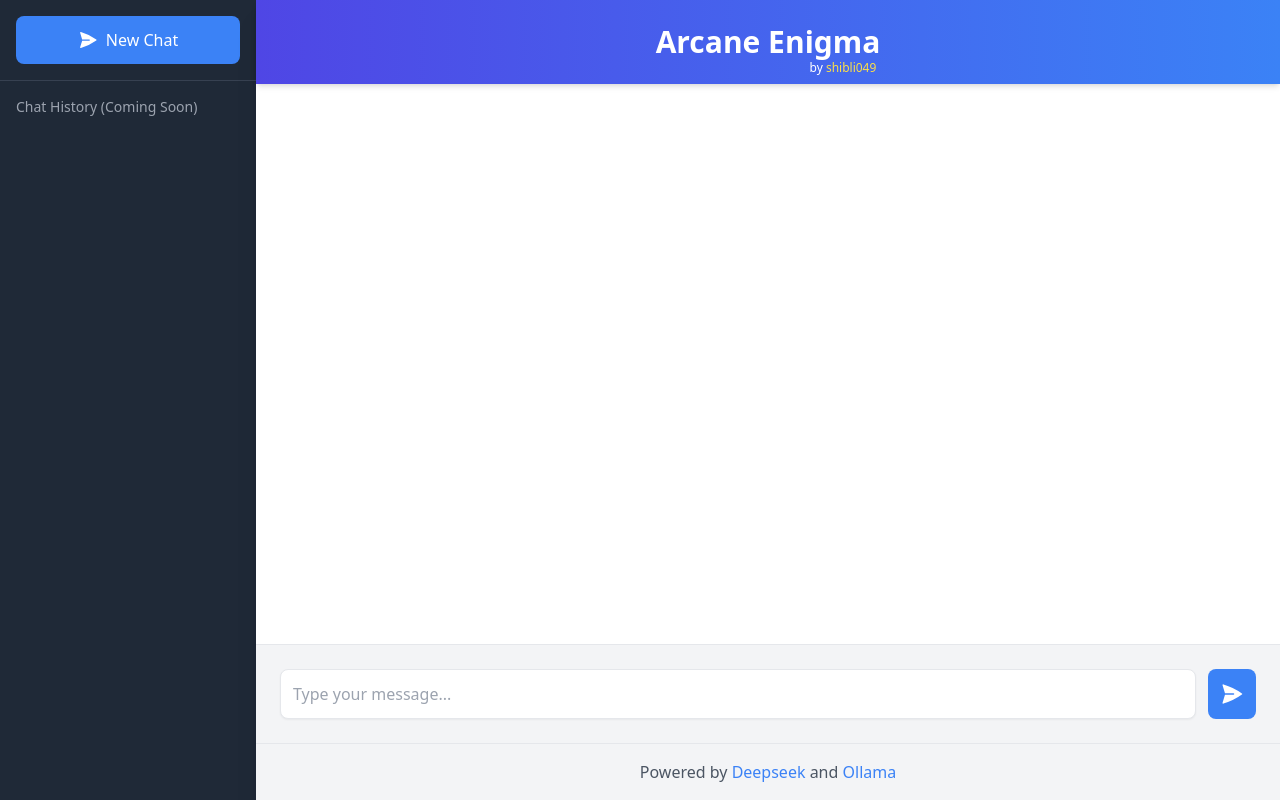
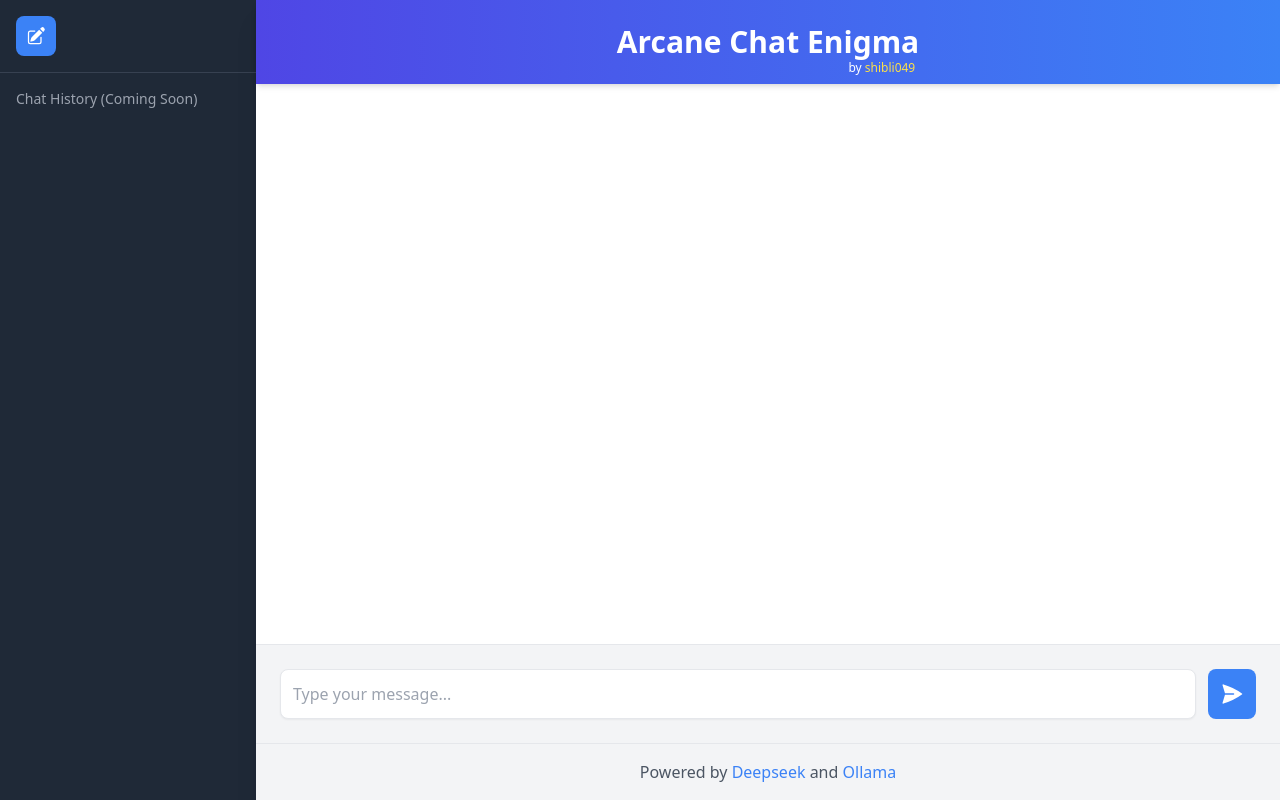
Before and after one commit to shibli049/ollama-chat-enigma, a React (Vite) app in the folder frontend/: page / in a window 1280 px wide. Built offline with nearby package versions, Linux system fonts and the light colour scheme; the HTML template or start-up script is replaced by a standard one.

Commit message:
Update chat interface with new icon for 'New Chat' button and rename header to 'Arcane Chat Enigma'

```diff
--- a/frontend/src/App.jsx
+++ b/frontend/src/App.jsx
@@ -1,6 +1,6 @@
 import React from 'react';
 import { useState, useRef, useEffect } from 'react';
-import { PaperAirplaneIcon } from '@heroicons/react/24/solid';
+import { PaperAirplaneIcon, PencilSquareIcon } from '@heroicons/react/24/solid';
 import ReactMarkdown from 'react-markdown';
 import { confirmAlert } from 'react-confirm-alert';
 import 'react-confirm-alert/src/react-confirm-alert.css';
@@ -125,13 +125,13 @@ function App() {
         {/* Left Panel */}
         <div className="w-64 bg-gray-800 text-white flex flex-col">
           {/* New Chat Button moved to top */}
-          <div className="p-4 border-b border-gray-700">
+          <div className="p-4 border-b border-gray-700" >
             <button
               onClick={handleNewChat}
-              className="w-full bg-blue-500 text-white p-3 rounded-lg hover:bg-blue-600 transition-transform duration-200 hover:scale-105 flex items-center justify-center gap-2"
+              className="w-10 h-10 bg-blue-500 text-white rounded-lg hover:bg-blue-600 transition-transform duration-200 hover:scale-105 flex items-center justify-center"
+              title="New Chat"
             >
-              <PaperAirplaneIcon className="h-5 w-5" />
-              New Chat
+              <PencilSquareIcon className="h-5 w-5"/>
             </button>
           </div>
           {/* Chat History Section - To be implemented */}
@@ -145,7 +145,7 @@ function App() {
           <header className="bg-gradient-to-r from-indigo-600 to-blue-500 text-white p-6 shadow-md">
             <div className="flex flex-col items-center">
               <div className="relative">
-                <h1 className="text-3xl font-bold">Arcane Enigma</h1>
+                <h1 className="text-3xl font-bold">Arcane Chat Enigma</h1>
                 <p className="text-xs absolute -bottom-4 right-1">by <a href="https://github.com/shibli049" className="text-yellow-300 hover:underline">shibli049</a></p>
               </div>
             </div>
```
